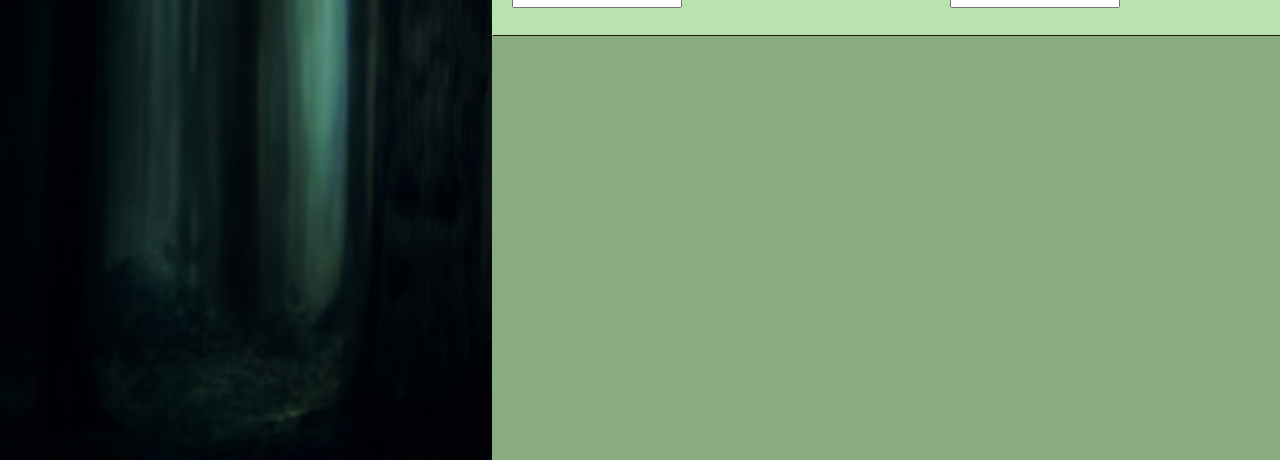
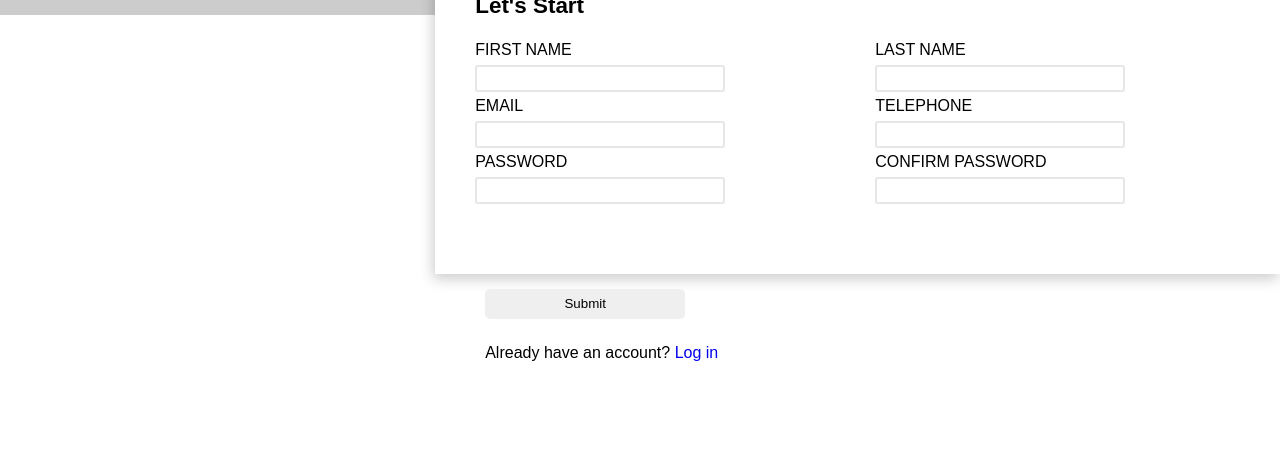
Before and after one commit to TippingTheIceBerg/Odin_form, a plain HTML site: page index.html in a window 1280 px wide. Shown: the part 340-800 px from the top of the page. Drawn offline with Linux system fonts and the light colour scheme; a web font is replaced by a local one.

Commit message:
reformat css and html strucutre, make the design black and gray and add color later

```diff
--- a/index.html
+++ b/index.html
@@ -9,58 +9,66 @@
     <link rel="preconnect" href="https://fonts.gstatic.com" crossorigin>
     <link href="https://fonts.googleapis.com/css2?family=Radio+Canada:wght@300&display=swap" rel="stylesheet">
     <script src="https://kit.fontawesome.com/a540afb5d1.js" crossorigin="anonymous"></script>
-
-
+    <title>We are Sorry</title>
 </head>
 <body>
     <main>
-        <section class="main__img">
+    <div class="left__container">
         <div>
             <i class="fa-solid fa-radiation"></i>
             <h1> Waste Isolation Pilot Plant</h1>
         </div>
-        </section>
-        <section class="main__formContainer">
-            <div class="form__intro">
+    </div>
+
+    <div class="right__container">
+        <div class="right__heading">
             <h2>This place is not a place of honor... no highly esteemed deed is commemorated here... nothing valued is here. What is here was dangerous and repulsive to us. This message is a warning about danger.</h1>
             <p>We are sorry.</p>
         </div>
-            <form action="">
+        <section class="form__section">
+            <div class="form__heading">
                 <h3>Let's Start</h3>
-                <div>
-                    <div>
+            </div>
+            <div class="form__form">
+                <form action="" id="entry">
+                    <div class="form__names form__group">
+                        <div class="form__subGroup">
                             <label for="Fname">FIRST NAME</label>
                             <input type="text" id="Fname">
                         </div>
-                    <div>
+                        <div class="form__subGroup">
                             <label for="Lname">LAST NAME</label>
                             <input type="text" id="Lname">
                         </div>
                     </div>
-                <div>
-                    <div>
+                    <div class="form__emailAndTel form__group">
+                        <div class="form__subGroup">
                             <label for="email">EMAIL</label>
                             <input type="email" name="email" id="email">
                         </div>
-                    <div>
+                        <div class="form__subGroup">
                             <label for="tel">TELEPHONE</label>
                             <input type="tel" name="tel" id="tel">
                         </div>
-
                     </div>
-                <div>
-                    <div>
+                    <div class="form__passwords form__group">
+                        <div class="form__subGroup">
                             <label for="enterPass">PASSWORD</label>
                             <input type="password" name="enterPass" id="enterPass">
                         </div>
-                    <div>
+                        <div class="form__subGroup">
                             <label for="confirmPass">CONFIRM PASSWORD</label>
                             <input type="password" name="confirmPass" id="confirmPass">
                         </div>
                     </div>
-
                 </form>
+            </div>
         </section>
+        <div class="form__submitBtn">
+            <input form="entry" class="submit" type="submit" value="Submit">
+            <p>Already have an account? <a href="#">Log in</a></p>
+        </div>
+    </div>
 </main>
 
 </body>
--- a/style.css
+++ b/style.css
@@ -4,147 +4,135 @@
     box-sizing: border-box;
     font-family: 'Radio Canada', sans-serif;
     line-height: 1.8;
-    overflow: hidden;
-
+}
+main{
+    display: flex;
+    flex-direction: row;
+    justify-content: center;
+    align-items: center;
+}
+/* left side */
+.left__container{
+    width: 34vw;
+    height: 100vh;
+    position: relative;
+    /* background: url(./images/forest.jpeg) center/cover; */
 
 }
 
-:root{
-    --text: #75a172;
-    --light: #88ac80;
-    --formBG: #b8e3ae;
-    --dark: #1d201d;
-    --accent:#241706;
+.left__container div{
+    display: flex;
+    justify-content: center;
+    align-items: center;
+    gap: 20px;
+    position: absolute;
+    top: 25%;
+    background-color: rgb( 0 0 0 /.2);
+    padding: 20px;
+    width: 34vw;
 }
 
-main{
-    background:url(./images/forest.jpeg) center/cover;
+.left__container h1{
+    top:25%;
+
+}
+/* controls logo on the left side */
+.left__container i{
+    font-size: 2em;
+}
+
+
+
+
+/*-- MAIN FORM CONTROL AREA --  */
+
+/* right side */
+.right__container{
+width: 66vw;
+display: flex;
+flex-direction: column;
+height: 100vh;
+justify-content: space-around;
+}
+/* texts above form */
+.right__heading{
+    font-weight: 800;
     display: flex;
-    flex-direction: row;
-    height: 100vh;
+    flex-direction: column;
+    gap: 10px;
+    padding: 80px 50px 20px 50px;
+    font-size: .9em;
+}
+
+/* we are sorry above form */
+.right__heading p{
+    font-style: italic;
+    font-size: 1.3em;
+    font-weight: bolder;
+}
+
+/* box shadow on form */
+.form__section{
+    box-shadow: -2px 5px 13px 0px rgb(0 0 0 / 20%);
+    padding: 70px 40px;
     width: 100%;
     position: relative;
 }
-main::before{
-    content:"";
+/* lets start portion on top of form */
+.form__heading{
+    font-size: 1.2em;
+    font-weight: 700;
     position: absolute;
-    top: 0;
-    left:0;
-    height: 100%;
-    width:100%;
-    background:url(./images/forest.jpeg) center/cover;
-    opacity: .5;
-    mix-blend-mode: hard-light;
-    animation: glow linear infinite 20s;
+    top: 20px;
+}
+
+/*  make sure pairings are on the same horizontal axis */
+form div{
+    display: flex;
+    justify-content: left;
+    align-items: center;
+    flex-direction: row;
+    width: 800px;
 
 }
-@keyframes glow {
-    0%{
-        background-position:  0 0;
-        filter: hue-rotate(0deg);
-    }
-    10%{
-        background-position: 5px 0;
-    }
-    20%{
-        background-position: 10px 0;
-    }
-    30%{
-        background-position: 15px 0;
-    }
-    40%{
-        background-position: 10px 0;
-    }
-    50%{
-        background-position: 5px 0;
-    }
-    60%{
-        background-position: 0 0;
-    }
-    70%{
-        background-position: -5px 0;
-    }
-    80%{
-        background-position: -10px 0;
-    }
 
-    100%{
-        background-position: 0 0;
-        filter: hue-rotate(360deg);
-    }
+.form__group input{
+    width: 250px;
+    height: 27px;
+    appearance: none;
+    border: solid rgba(133, 131, 131, 0.2) 2px;
+    border-radius: 3px;
 }
-.main__img {
-    width: 500px;
-    height: 100%;
-    position: relative;
-    top: 100px;
-    text-align: center;
-}
-.main__img div{
-    background-color: rgba(0, 0, 0, 0.7);
+
+
+/* makes the label show on top of the input sections of the form and places it to the left */
+
+.form__subGroup{
     display: flex;
-    justify-content: space-between;
-    align-items: center;
+    flex-direction: column;
+    justify-content: center;
+    align-items: flex-start;
 
 }
-.main__img i{
-    width: 100px;
-    color:var(--light);
-    font-size:4em;
+
+.form__submitBtn{
+    display: flex;
+    flex-direction: column;
+    width: 350px;
+    padding: 50px;
+    gap: 20px;
+    bottom: 40px;
+    position: relative;
+}
+/* prevents submit from taking full width */
+.submit{
+    height: 30px;
+    width: 200px;
+    appearance: none;
+    border-radius: 5px;
+    border:none;
 }
 
-.main__img h1{
-    color: var(--text);
-    text-shadow: var(--accent) 2px 2px 2px;
-    padding: 30px;
+.form__submitBtn a{
+    text-decoration: none;
 }
-
-/* main form */
-.main__formContainer{
-    width: 800px;
-    height: 100%;
-    background-color: var(--light);
-    display: flex;
-    flex-direction: column;
-    gap: 20px;
-    z-index: 2;
-}
-.form__intro {
-    padding: 40px 150px 0 20px;
-}
-.form__intro h2{
-    font-size: .9em;
-    font-weight: bolder;
-}
-
-.form__intro p{
-    font-style: italic;
-}
-form{
-    display: flex;
-    height: auto;
-    font-size: .6em;
-    flex-direction: column;
-    background-color: var(--formBG);
-    box-shadow: 1px 1px var(--accent);
-    padding: 12px 150px 20px 0;
-}
-form h3{
-    margin-left: 20px;
-    padding: 2px 0;
-    margin-bottom: 11px;
-}
-form div{
-    display: flex;
-    flex-direction: row;
-    justify-content: space-between;
-    margin: 0px 10px;
-
-}
-form div div{
-    display: flex;
-    flex-direction: column;
-    width: 170px;
-    height: 40px;
-    margin: 0 0 7px 10px;
-}
```
Also changed, not shown: 1 other file. Lines whose indentation alone changed are shown as unchanged.
